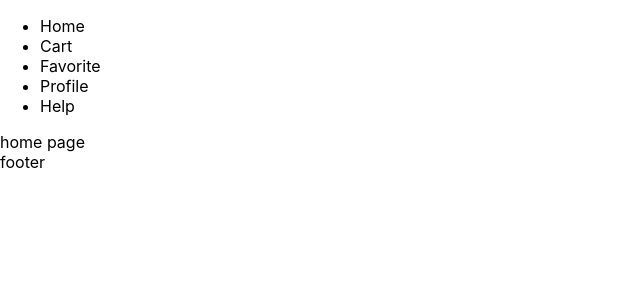
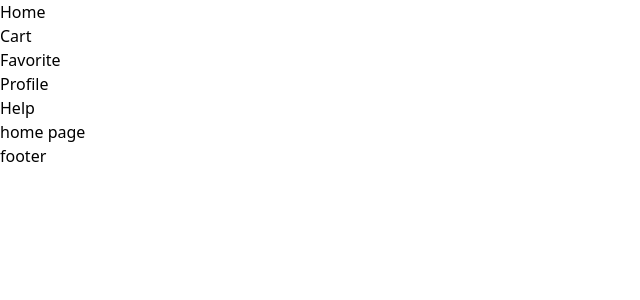
Before and after one commit to SorinXV/marketplace, a Next.js app: page / in a window 1280 px wide. Shown: the top 300 px of the page, without its empty margins (0-640 px from the left). Built offline with nearby package versions, Linux system fonts and the light colour scheme.

Commit message:
added tailwind

```diff
--- a/package.json
+++ b/package.json
@@ -14,7 +14,10 @@
     "react-dom": "18.2.0"
   },
   "devDependencies": {
+    "autoprefixer": "^10.4.12",
     "eslint": "8.26.0",
-    "eslint-config-next": "12.3.1"
+    "eslint-config-next": "12.3.1",
+    "postcss": "^8.4.18",
+    "tailwindcss": "^3.2.1"
   }
 }
--- /dev/null
+++ b/postcss.config.js
@@ -0,0 +1,6 @@
+module.exports = {
+  plugins: {
+    tailwindcss: {},
+    autoprefixer: {},
+  },
+}
--- a/styles/globals.css
+++ b/styles/globals.css
@@ -1,16 +1,7 @@
-html,
-body {
-  padding: 0;
-  margin: 0;
-  font-family: -apple-system, BlinkMacSystemFont, Segoe UI, Roboto, Oxygen,
-    Ubuntu, Cantarell, Fira Sans, Droid Sans, Helvetica Neue, sans-serif;
+@tailwind base;
+@tailwind components;
+@tailwind utilities;
+*{
+  text-decoration: none;
+  color: black;
 }
-
-a {
-  color: inherit;
-  text-decoration: none;
-}
-
-* {
-  box-sizing: border-box;
-}
--- /dev/null
+++ b/tailwind.config.js
@@ -0,0 +1,11 @@
+/** @type {import('tailwindcss').Config} */
+module.exports = {
+  content: [
+    "./pages/**/*.{js,ts,jsx,tsx}",
+    "./components/**/*.{js,ts,jsx,tsx}",
+  ],
+  theme: {
+    extend: {},
+  },
+  plugins: [],
+}
```
Also changed, not shown: 1 other file (tests, documents, lock files or other folders).
